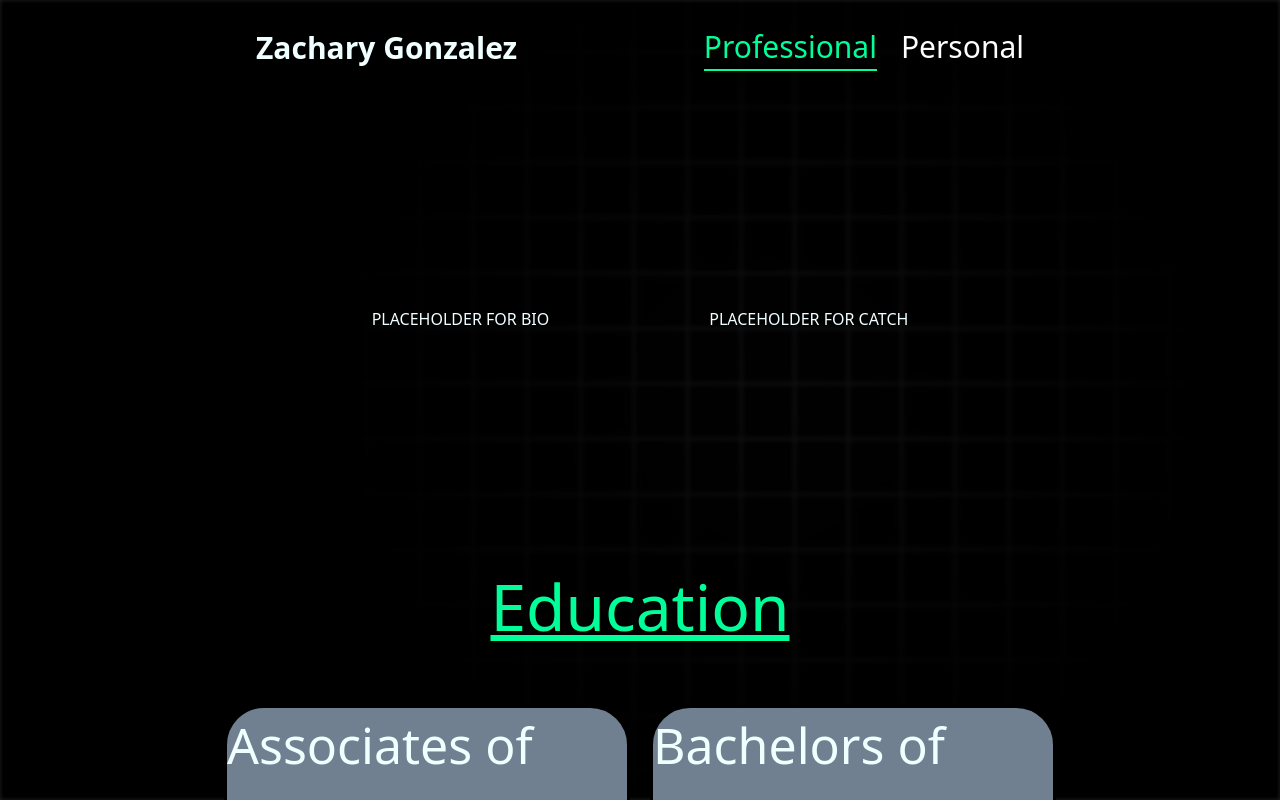
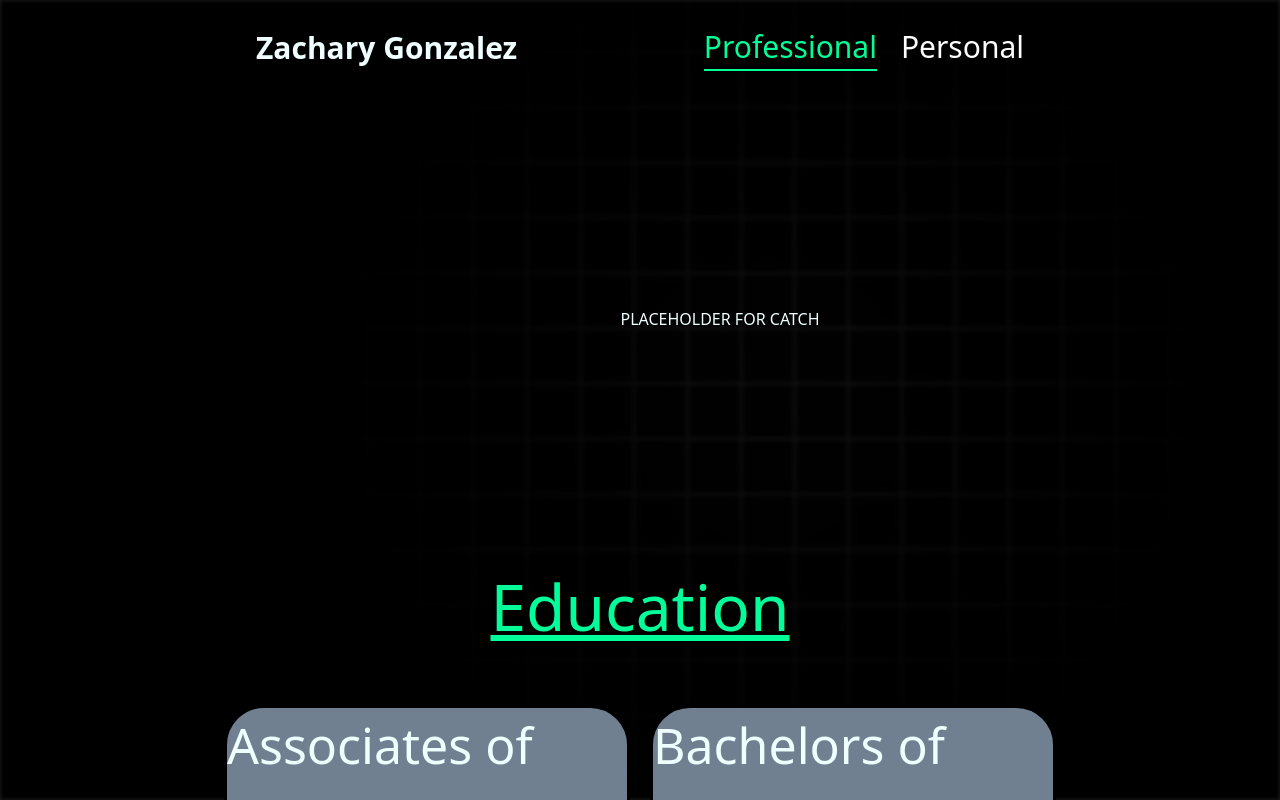
Before and after one commit to ZacharyGonzalez/Portfolio, a React (Vite) app: page / in a window 1280 px wide. Shown: the top 800 px of the page. Built offline with nearby package versions, Linux system fonts and the light colour scheme.

Commit message:
adding MyIntro

```diff
--- /dev/null
+++ b/src/app/pages/professional/components/MyIntro.tsx
@@ -0,0 +1,16 @@
+type MyIntroProp = {
+  Job: string;
+  Greeting: string;
+  Name: string;
+  Desc: string;
+};
+export default function MyIntro({ Job, Greeting, Name, Desc }: MyIntroProp) {
+  return (
+    <div className="my-intro">
+      <div className="job">{Job}</div>
+      <div className="Greeting">{Greeting}</div>
+      <div className="Name">{Name}</div>
+      <div className="Desc">{Desc}</div>
+    </div>
+  );
+}
--- /dev/null
+++ b/src/app/pages/professional/components/componentStyles/myIntro.css
@@ -0,0 +1,2 @@
+.my-intro {
+}
--- a/src/app/pages/professional/layouts/Bio.tsx
+++ b/src/app/pages/professional/layouts/Bio.tsx
@@ -1,12 +1,10 @@
 import "../styles/bio.css";
 import SplitScreen from "../../../../components/layout/SplitScreen";
+import MyIntro from "../components/MyIntro";
 export default function Bio() {
   return (
     <div className="bio">
-      <SplitScreen
-        left={<>PLACEHOLDER FOR BIO</>}
-        right={<>PLACEHOLDER FOR CATCH</>}
-      />
+      <SplitScreen left={<MyIntro />} right={<>PLACEHOLDER FOR CATCH</>} />
     </div>
   );
 }
--- a/src/components/styles/navbar.css
+++ b/src/components/styles/navbar.css
@@ -20,7 +20,9 @@
   color: white;
   text-decoration: none;
   font-weight: 500;
-  transition: color 0.2s ease, border-bottom 0.2s ease;
+  transition:
+    color 0.2s ease,
+    border-bottom 0.2s ease;
 }
 
 .nav-link:hover {
```
Also changed, not shown: src/components/layout/Navbar.tsx (+7 -10 lines).
